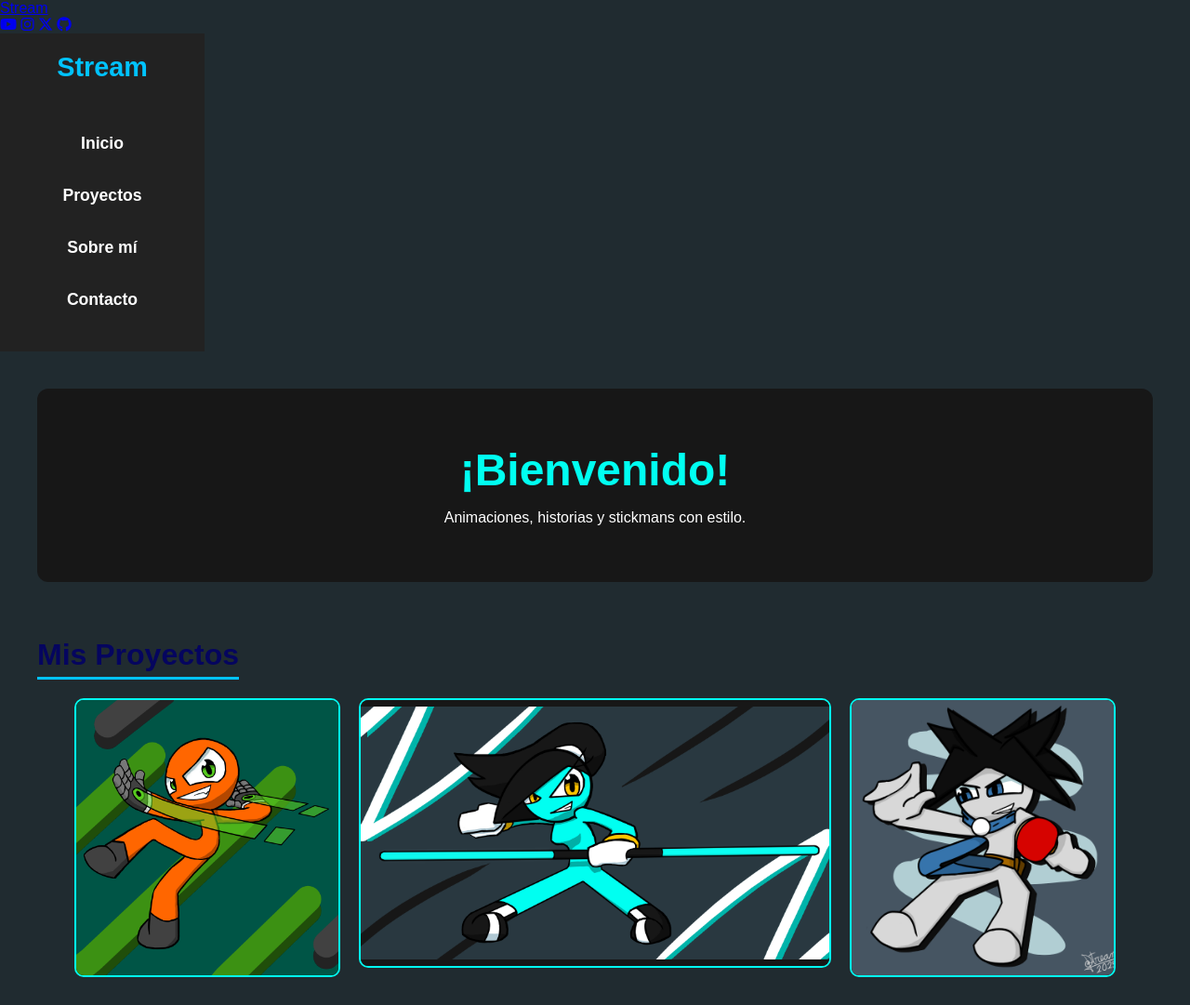
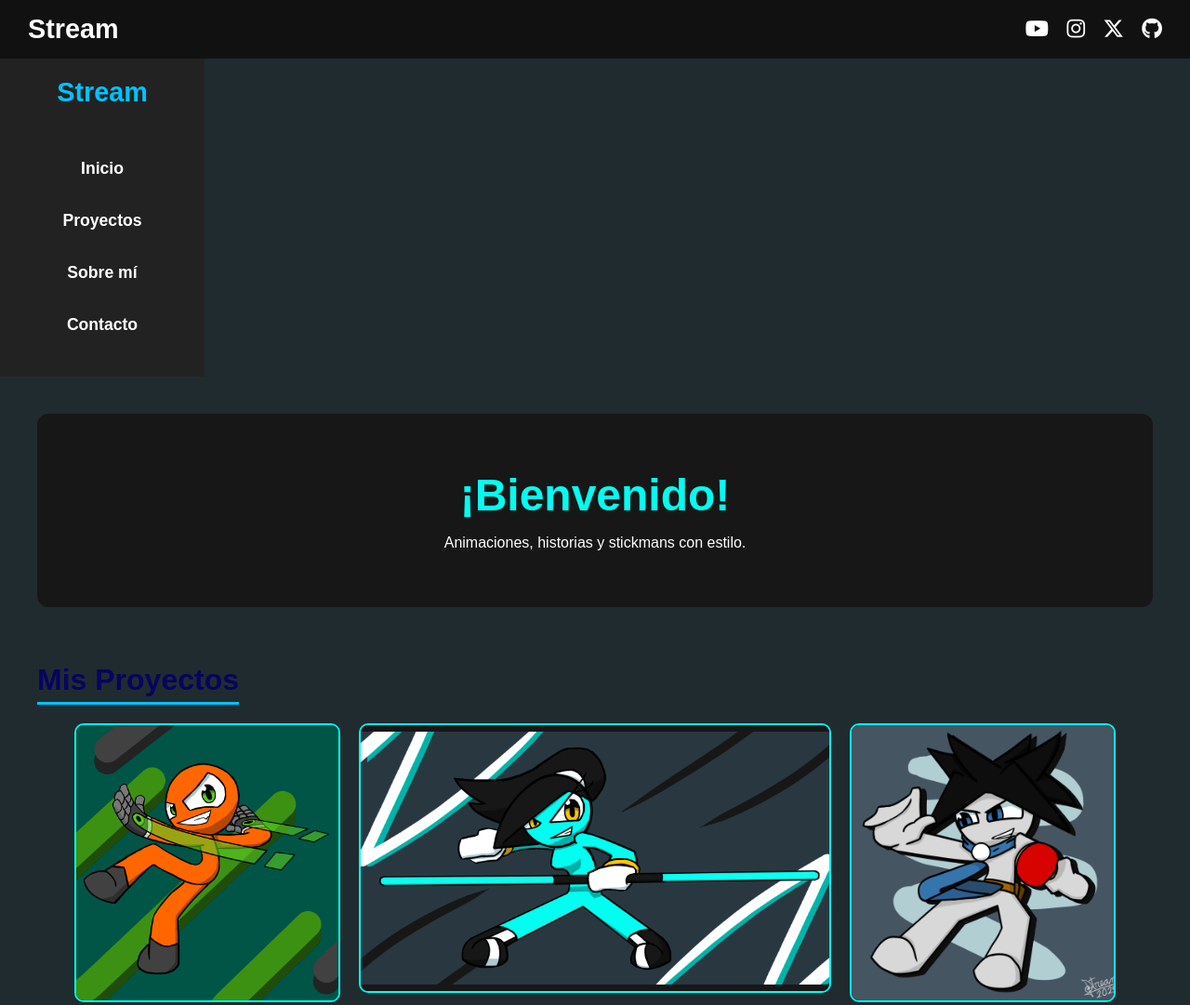
Before and after one commit to StreamArt/Stream, a plain HTML site: page index.html in a window 1280 px wide. Shown: the top 1081 px of the page at 93% size. Drawn offline with Linux system fonts and the light colour scheme.

Commit message:
Add files via upload

```diff
--- a/style.css
+++ b/style.css
@@ -159,3 +159,38 @@ body {
 .card:hover .overlay {
   opacity: 1;
 }
+/* 🔹 Estilos del header */
+.header {
+  display: flex;
+  justify-content: space-between;
+  align-items: center;
+  padding: 15px 30px;
+  background: #111;
+  color: #fff;
+  position: sticky;
+  top: 0;
+  z-index: 1000;
+}
+
+.header .logo {
+  font-size: 1.8rem;
+  font-weight: bold;
+  color: #fff;
+  text-decoration: none;
+  transition: color 0.3s;
+}
+
+.header .logo:hover {
+  color: #00bcd4;
+}
+
+.header .socials a {
+  color: #fff;
+  font-size: 1.4rem;
+  margin-left: 15px;
+  transition: color 0.3s;
+}
+
+.header .socials a:hover {
+  color: #00bcd4;
+}
```
